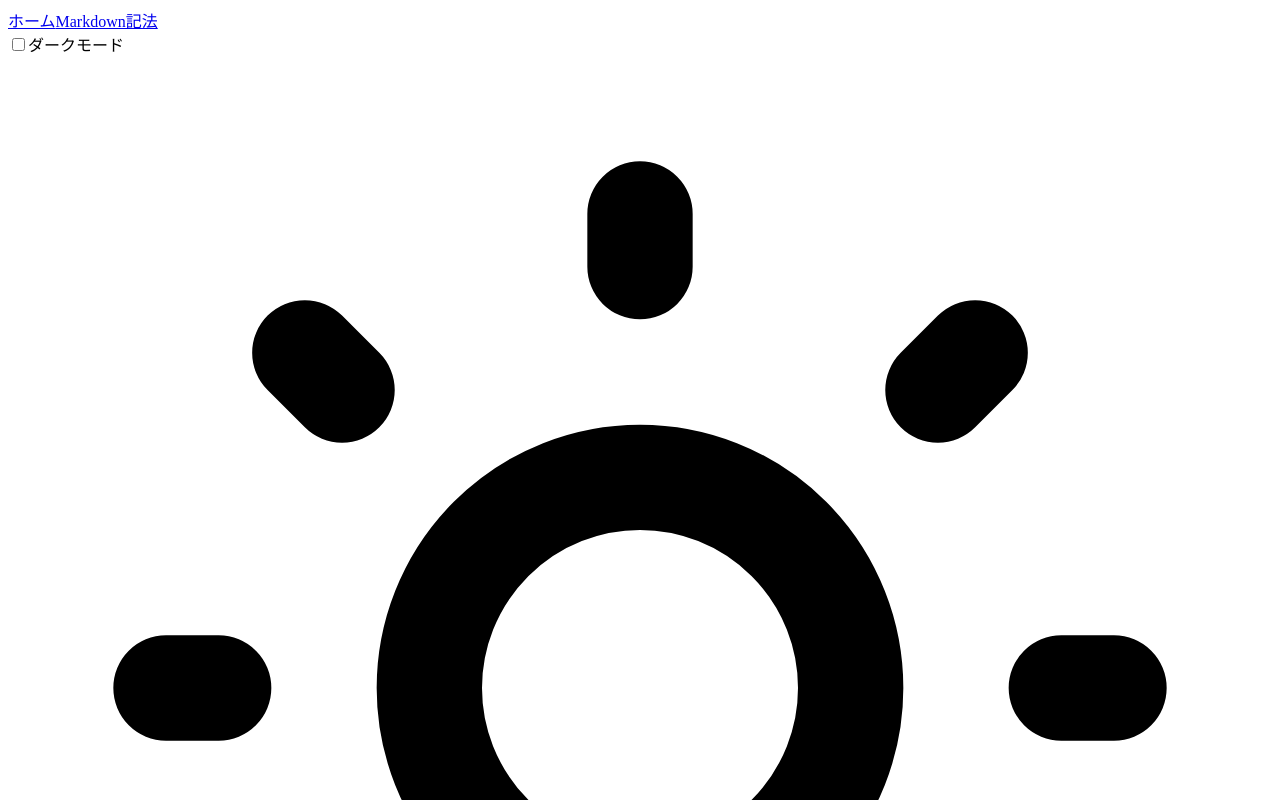
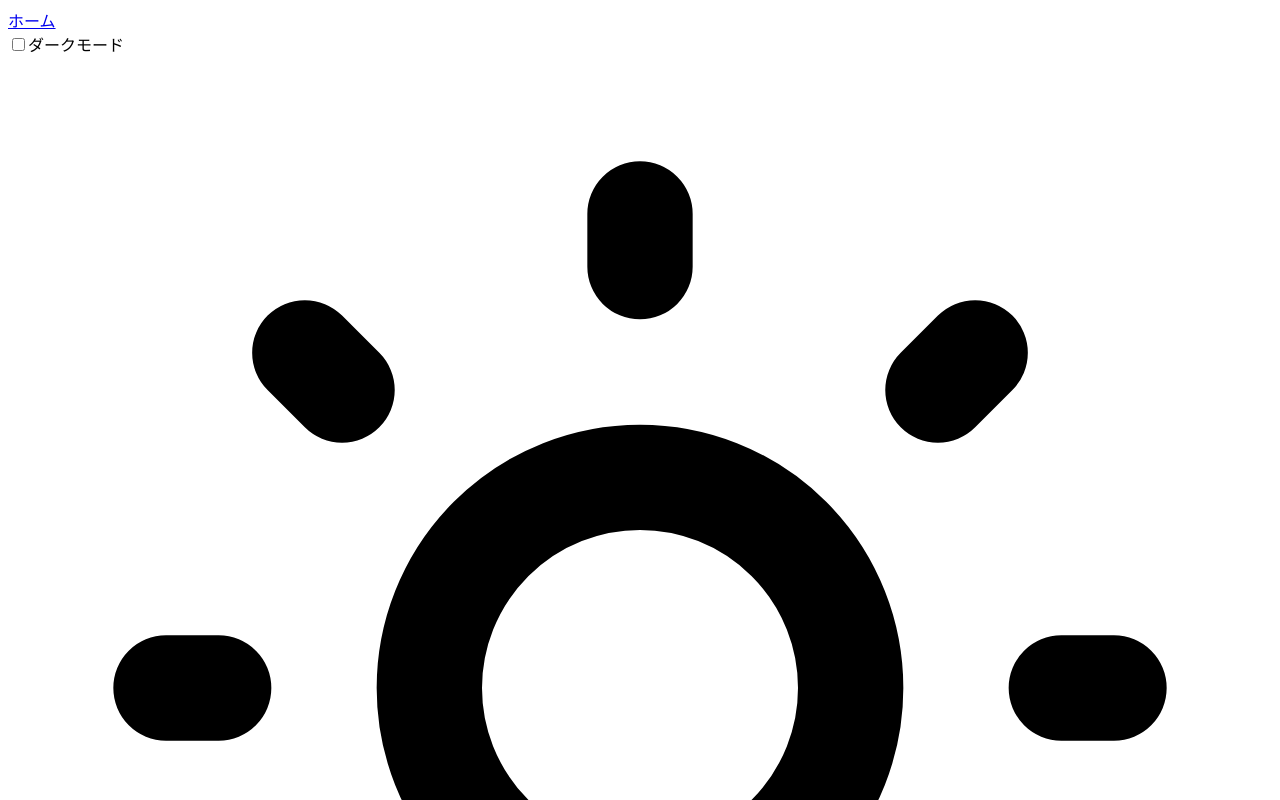
Before and after one commit to kei-creative-life/easy-count, a Next.js app: page / in a window 1280 px wide. Shown: the top 800 px of the page. Built offline with nearby package versions, Linux system fonts and the light colour scheme.

Commit message:
install-react-adsense

```diff
--- a/components/Layout.js
+++ b/components/Layout.js
@@ -1,6 +1,7 @@
 import React, { useState } from "react";
 import Head from "next/head";
 import Link from "next/link";
+import AdSense from "react-adsense";
 
 export const darkModeContext = React.createContext();
 
@@ -11,6 +12,10 @@ export default function Layout({ children, title = "Let's count!!" }) {
     <div className="flex justify-center items-center flex-col min-h-screen text-gray-600 text-sm font-mono text-base">
       <Head>
         <title>{title}</title>
+        <script
+          async
+          src="//pagead2.googlesyndication.com/pagead/js/adsbygoogle.js"
+        ></script>
       </Head>
       <header className="w-full">
         <nav className={"w-full " + (darkMode ? "bg-gray-700" : "bg-white")}>
@@ -28,7 +33,7 @@ export default function Layout({ children, title = "Let's count!!" }) {
                   ホーム
                 </a>
               </Link>
-              <Link href="/markdown-page">
+              {/* <Link href="/markdown-page">
                 <a
                   className={
                     "hover:bg-gray-200 px-3 py-2 rounded " +
@@ -39,9 +44,8 @@ export default function Layout({ children, title = "Let's count!!" }) {
                 >
                   Markdown記法
                 </a>
-              </Link>
+              </Link> */}
             </div>
-            {/* ダークモード切り替え */}
             <div className="flex ml-auto px-5">
               {(() => {
                 if (!darkMode) {
@@ -134,6 +138,8 @@ export default function Layout({ children, title = "Let's count!!" }) {
         </darkModeContext.Provider>
       </main>
 
+      {/* <AdSense.Google client="ca-pub-7292810486004926" slot="7806394673" /> */}
+
       <footer
         className={
           "w-full h-12 flex justify-center items-center " +
--- a/package.json
+++ b/package.json
@@ -11,6 +11,7 @@
     "marked": "^2.0.1",
     "next": "10.0.7",
     "react": "17.0.1",
+    "react-adsense": "^0.1.0",
     "react-dom": "17.0.1"
   },
   "devDependencies": {
```
Also changed, not shown: 1 other file (tests, documents, lock files or other folders).
